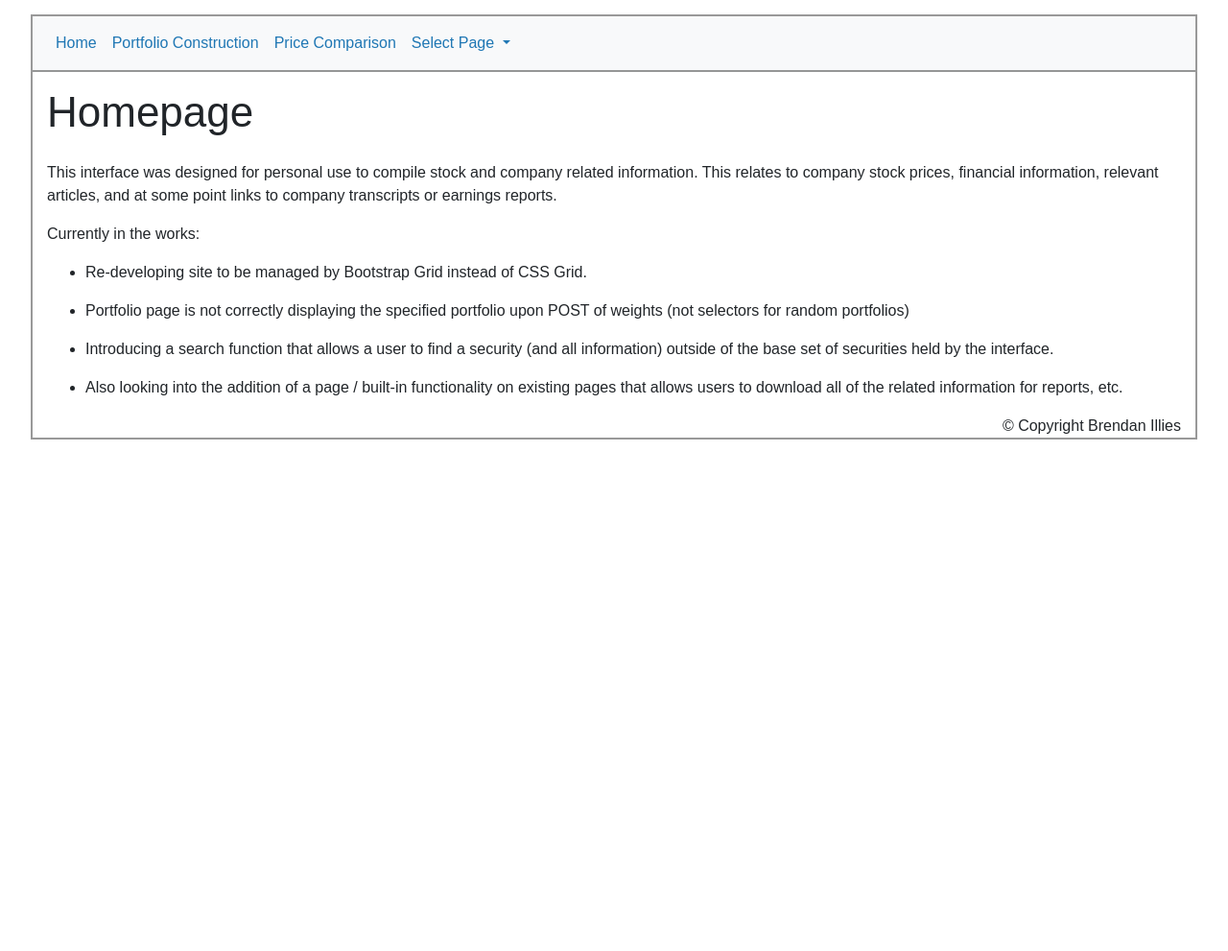
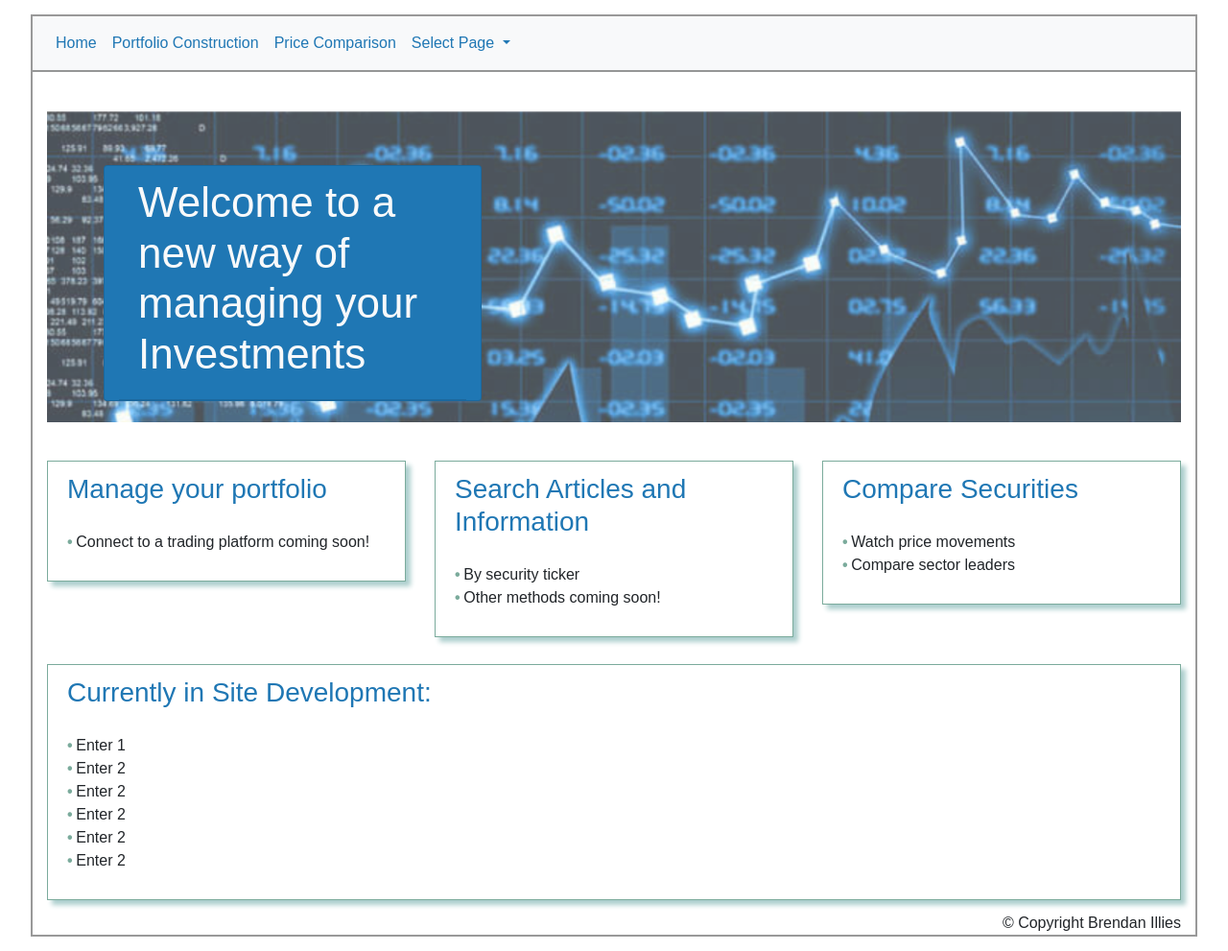
Before and after one commit to billies9/Web-Project, a Flask app: page / in a window 1280 px wide. Shown: the whole page at 96% size. Before the commit the page ends 458 px from the top, so only its background shows below. Run offline with Flask 2, Linux system fonts and the light colour scheme; parts of the project's set-up code (start-up, migrations or seed data) failed here and were passed over; some libraries are stand-ins or nearby versions.

Commit message:
Update index.html / styles

```diff
--- a/static/styles/base_style.css
+++ b/static/styles/base_style.css
@@ -25,6 +25,57 @@ html {
   background-color: rgba(0, 0, 0, .1);
   font-weight: bold;
 }
+#img-container {
+  margin: 5vh 0;
+  background: url('../pictures/invest_bg.PNG');
+  background-size: cover;
+  height: 325px;
+  position: relative;
+}
+#img-container .statement {
+  position: absolute;
+  top: 17.5%;
+  left: 5%;
+  background-color: #1f77b4;
+  width: 37.5%;
+  /* min-width: 350px; */
+  /* min-width: 30vw; */
+}
+#img-container .statement .card-header {
+  background-color: #1f77b4!important;
+}
+#img-container .statement .card-header .statement-title {
+    color: #f8f9fa;
+}
+.card-title {
+  color: #1f77b4;
+  background-color: #fff!important;
+  border-bottom: none!important;
+  padding-bottom: .4rem;
+}
+.card-list {
+  list-style: none;
+  padding: 0;
+  margin-left: 0.5em;
+}
+.card-list .card-list-item::before {
+  content: "\2022";
+  color: #7bab9c;
+  font-weight: bold;
+  display: inline-block;
+  width: 0.3em;
+}
+.box-shadow {
+  border: 1.5px solid #7bab9c;
+  border-radius: 0;
+  box-shadow: 5px 5px 5px #accecd;
+}
+.small-pad {
+  padding: .75rem;
+}
+#left-right-pad-0 {
+  padding: .75rem 0rem;
+}
 header.row {
   margin: 2vh 0px;
   min-height: 2em;
--- a/templates/base.html
+++ b/templates/base.html
@@ -77,10 +77,10 @@
       {{ error_msg }}
     </div>
     {% endif %} -->
-
+    {% if title != 'HomePage' %}
       <header class='row'>
         <div class='col-lg-12 col-md-12 col-sm-12 header'>
-        {% block index_header %}{% endblock %}
+          <!-- {% block index_header %}{% endblock %} -->
           {% block SPX_header %}{% endblock %}
           {% block DJIA_header %}{% endblock %}
           {% block GOOGL_header %}{% endblock %}
@@ -92,6 +92,7 @@
           {% block AMZN_header %}{% endblock %}
         </div>
       </header>
+    {% endif %}
     <main class='row'>
       <div class='col-lg-12 col-md-12 col-sm-12 main'>
         {% block content %}{%endblock%}
--- a/templates/index.html
+++ b/templates/index.html
@@ -11,7 +11,19 @@
 
 <!-- Pre-packaged inside row using base.html inheritance -->
 {% block content %} <!--Matching block statement names (content) knows to combine here-->
-  <p class='summary'>
+
+  <div id='img-container' class='row'>
+    <div class='col-12'>
+      <div class='card col-4 statement'>
+        <div class='card-header'>
+          <h1 class='statement-title'>
+            Welcome to a new way of managing your Investments
+          </h1>
+        </div>
+      </div>
+    </div>
+  </div>
+  <!-- <p class='summary'>
     This interface was designed for personal use to compile stock and company related information. This relates to company stock prices, financial information, relevant articles,
     and at some point links to company transcripts or earnings reports.
   </p>
@@ -24,19 +36,93 @@
       <li>
         <p class='content'>Portfolio page is not correctly displaying the specified portfolio upon POST of weights (not selectors for random portfolios)</p>
       </li>
-      <!-- <li>
-        <p class='content'>Organizing dropdown button to maintain consistency through page load/reloads.</p>
-      </li> -->
       <li>
         <p class='content'>Introducing a search function that allows a user to find a security (and all information) outside of the base set of securities held by the interface.</p>
       </li>
-      <!-- <li>
-        Dealing with InsecureRequestWarning handled by urllib3 - looking at documentation for solution besides disabling warnings. C:\Users\billies9\Anaconda3\lib\site-packages\urllib3\connectionpool.py:847: InsecureRequestWarning: Unverified HTTPS request is being made. Adding certificate verification is strongly advised. See: https://urllib3.readthedocs.io/en/latest/advanced-usage.html#ssl-warnings
-  InsecureRequestWarning)
-      </li> -->
       <li>
         <p class='content'>Also looking into the addition of a page / built-in functionality on existing pages that allows users to download all of the related information for reports, etc.</p>
       </li>
     </ul>
-  </p>
+  </p> -->
+  <div class='row'>
+    <div class='col-lg-4 col-md-4'>
+      <div class='card box-shadow mb-3'>
+        <div class='card-header card-title'>
+          <h3>Manage your portfolio</h3>
+        </div>
+        <div class='card-body small-pad'>
+          <ul class='card-list'>
+            <li class='card-list-item'>
+              Connect to a trading platform coming soon!
+            </li>
+          </ul>
+        </div>
+      </div>
+    </div>
+    <div class='col-lg-4 col-md-4'>
+      <div class='card box-shadow mb-3'>
+        <div class='card-header card-title'>
+          <h3>Search Articles and Information</h3>
+        </div>
+        <div class='card-body small-pad'>
+          <ul class='card-list'>
+            <li class='card-list-item'>
+              By security ticker
+            </li>
+            <li class='card-list-item'>
+              Other methods coming soon!
+            </li>
+          </ul>
+        </div>
+      </div>
+    </div>
+    <div class='col-lg-4 col-md-4'>
+      <div class='card box-shadow mb-3'>
+        <div class='card-header card-title'>
+          <h3>Compare Securities</h3>
+        </div>
+        <div class='card-body small-pad'>
+          <ul class='card-list'>
+            <li class='card-list-item'>
+              Watch price movements
+            </li>
+            <li class='card-list-item'>
+              Compare sector leaders
+            </li>
+          </ul>
+        </div>
+      </div>
+    </div>
+  </div>
+  <div id='left-right-pad-0' class='row small-pad'>
+    <div class='col-12'>
+      <div class='card box-shadow'>
+        <div class='card-header card-title'>
+          <h3>Currently in Site Development:</h3>
+        </div>
+        <div class='card-body small-pad'>
+          <ul class='card-list'>
+            <li class='card-list-item'>
+              Enter 1
+            </li>
+            <li class='card-list-item'>
+              Enter 2
+            </li>
+            <li class='card-list-item'>
+              Enter 2
+            </li>
+            <li class='card-list-item'>
+              Enter 2
+            </li>
+            <li class='card-list-item'>
+              Enter 2
+            </li>
+            <li class='card-list-item'>
+              Enter 2
+            </li>
+          </ul>
+        </div>
+      </div>
+    </div>
+  </div>
 {% endblock %}
```
Also changed, not shown: static/pictures/invest_bg.PNG (added), static/pictures/invest_bg.jpg (added). Lines whose indentation alone changed are shown as unchanged.
